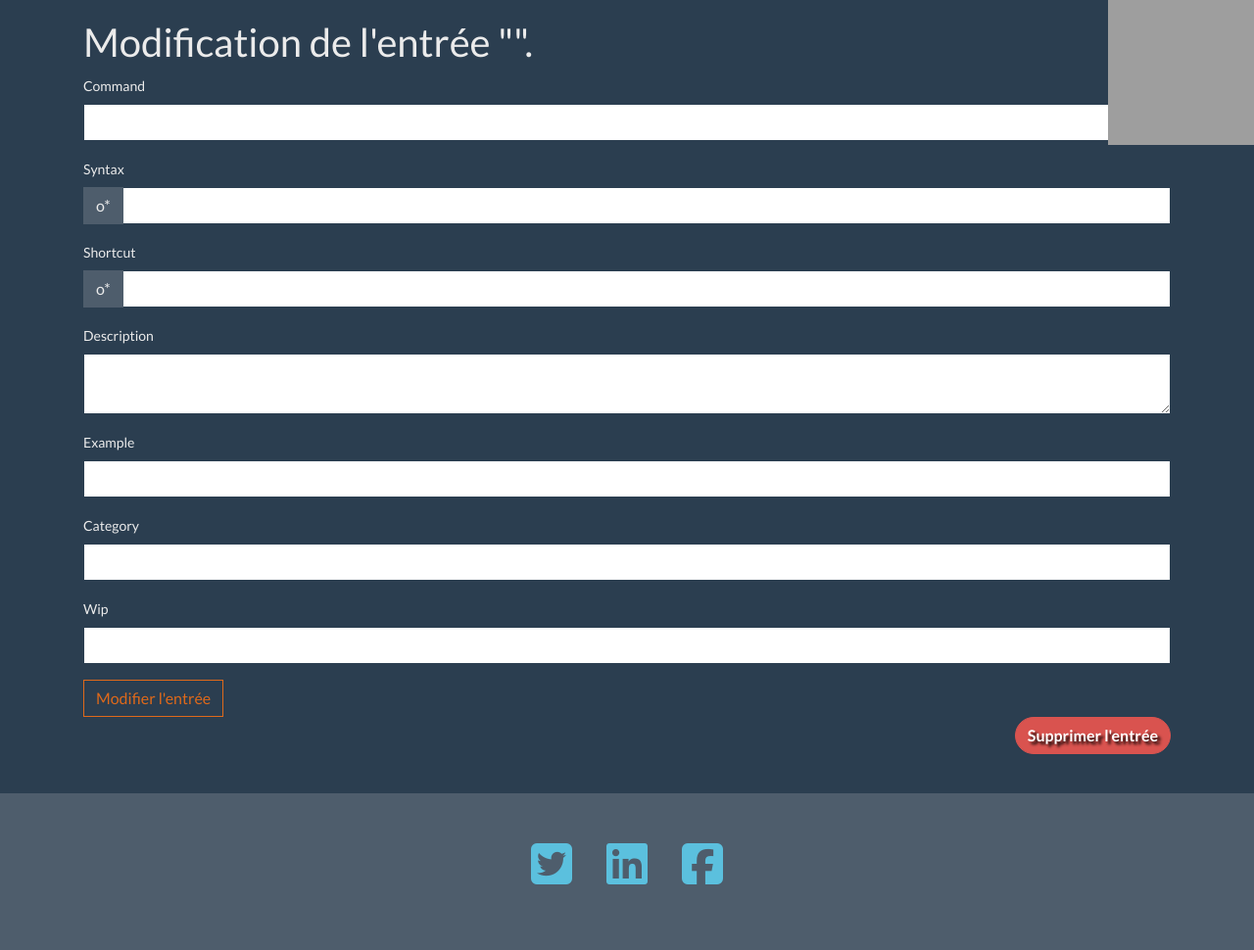
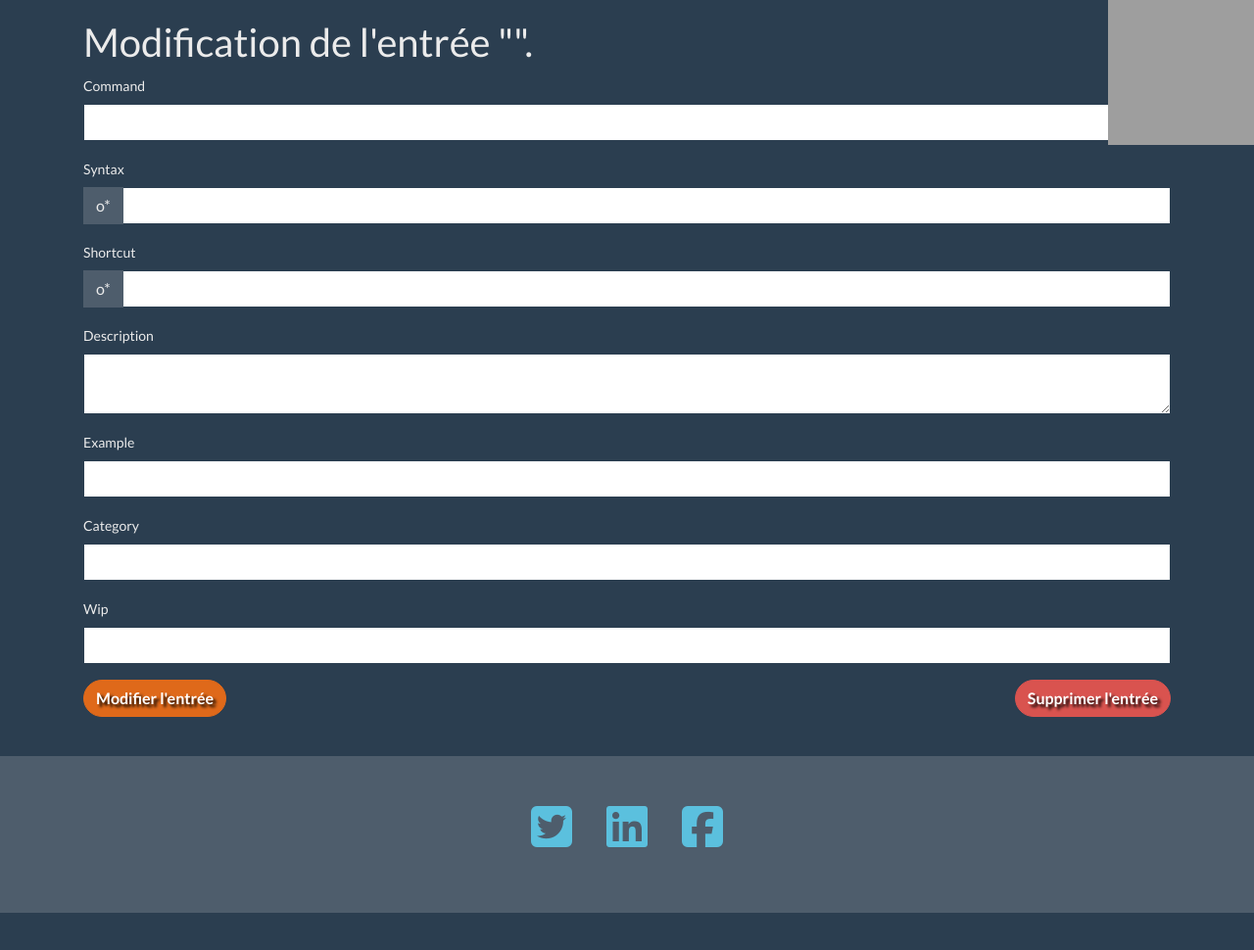
Before and after one commit to Flawxy/onegAI-site, a Symfony app: template templates/doc/edit.html.twig in a window 1280 px wide. Shown: the part 49-1019 px from the top of the page at 98% size. After the commit the page ends 981 px from the top, so only its background shows below. Run offline with Twig, Linux system fonts and the light colour scheme; the template is opened without the code that fills it, so the values that code supplies are empty; form fields are guessed from the names that the template uses; some libraries are stand-ins or nearby versions; grey boxes are pictures that could not be loaded.

Commit message:
Minor refactoring

```diff
--- a/templates/category/edit.html.twig
+++ b/templates/category/edit.html.twig
@@ -3,7 +3,7 @@
 {% block title %}Création d'une nouvelle catégorie{% endblock %}
 
 {% block body %}
-    <div class="container">
+    <div class="container clearfix">
 
         <h1>Modifier la catégorie "{{ category.name }}".</h1>
 
@@ -16,7 +16,7 @@
         <button type="submit" class="btn btn-primary adminButton rounded-pill">
             Modifier la catégorie
         </button>
-        <div class="text-right">
+        <div class="float-right">
             <a href="{{ path('cat_delete', {'id': category.id}) }}" class=" btn btn-danger adminButton rounded-pill"
                onclick="return confirm(`Êtes-vous sûr de vouloir supprimer la catégorie {{ category.name }} ?`)">Supprimer la catégorie</a>
         </div>
--- a/templates/doc/edit.html.twig
+++ b/templates/doc/edit.html.twig
@@ -3,7 +3,7 @@
 {% block title %}Modification d'une entrée de la documentation{% endblock %}
 
 {% block body %}
-    <div class="container">
+    <div class="container clearfix">
 
         <h1>Modification de l'entrée "{{ entry.command }}".</h1>
 
@@ -39,10 +39,10 @@
 
         {{ form_row(docForm.wip) }}
 
-        <button type="submit" class="btn btn-outline-primary">
+        <button type="submit" class="btn btn-primary adminButton rounded-pill">
             Modifier l'entrée
         </button>
-        <div class="text-right">
+        <div class="float-right">
             <a href="{{ path('doc_delete', {'id': entry.id }) }}" class=" btn btn-danger adminButton rounded-pill"
                onclick="return confirm(`Êtes-vous sûr de vouloir supprimer l'entrée {{ entry.command }} ?`)">Supprimer l'entrée</a>
         </div>
```
